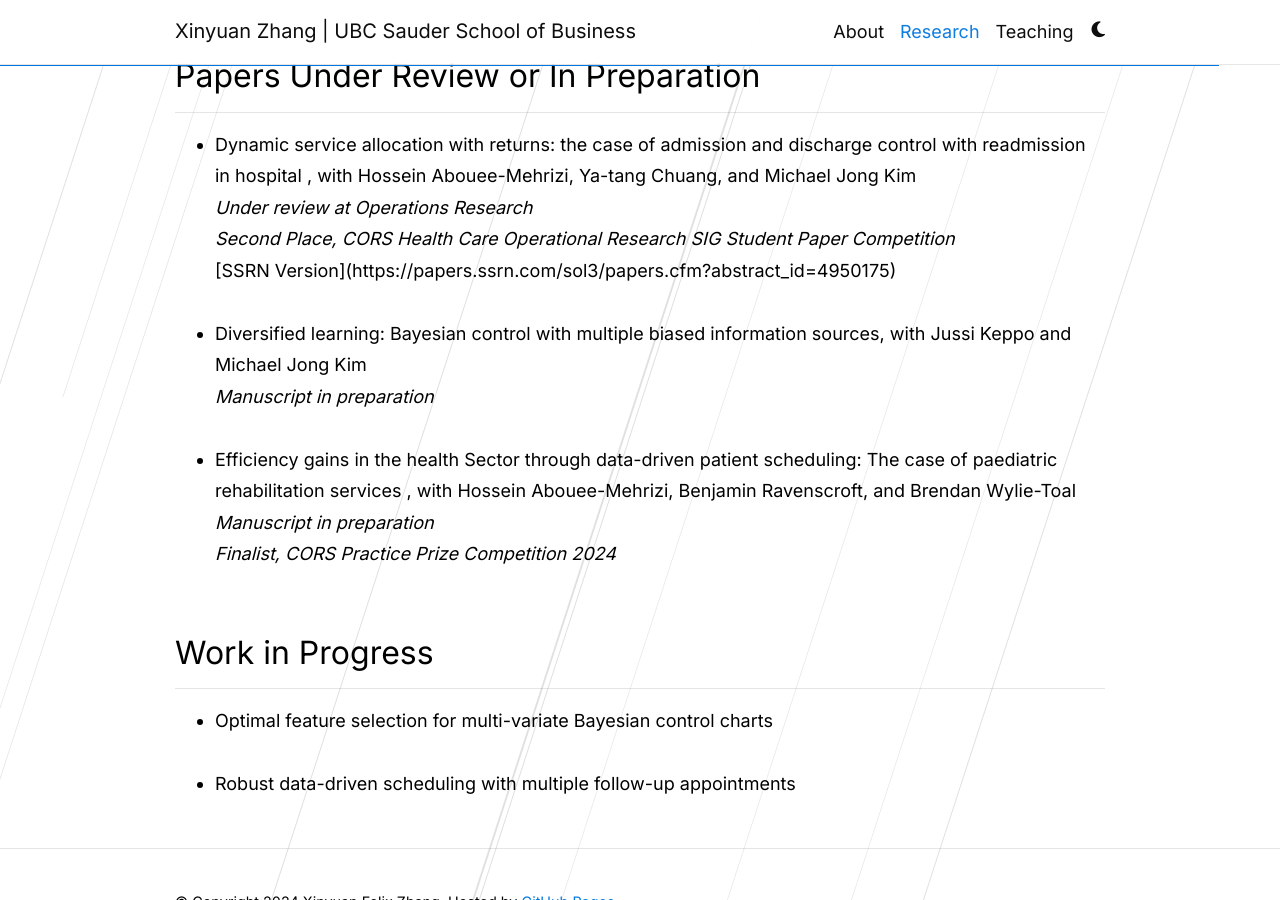
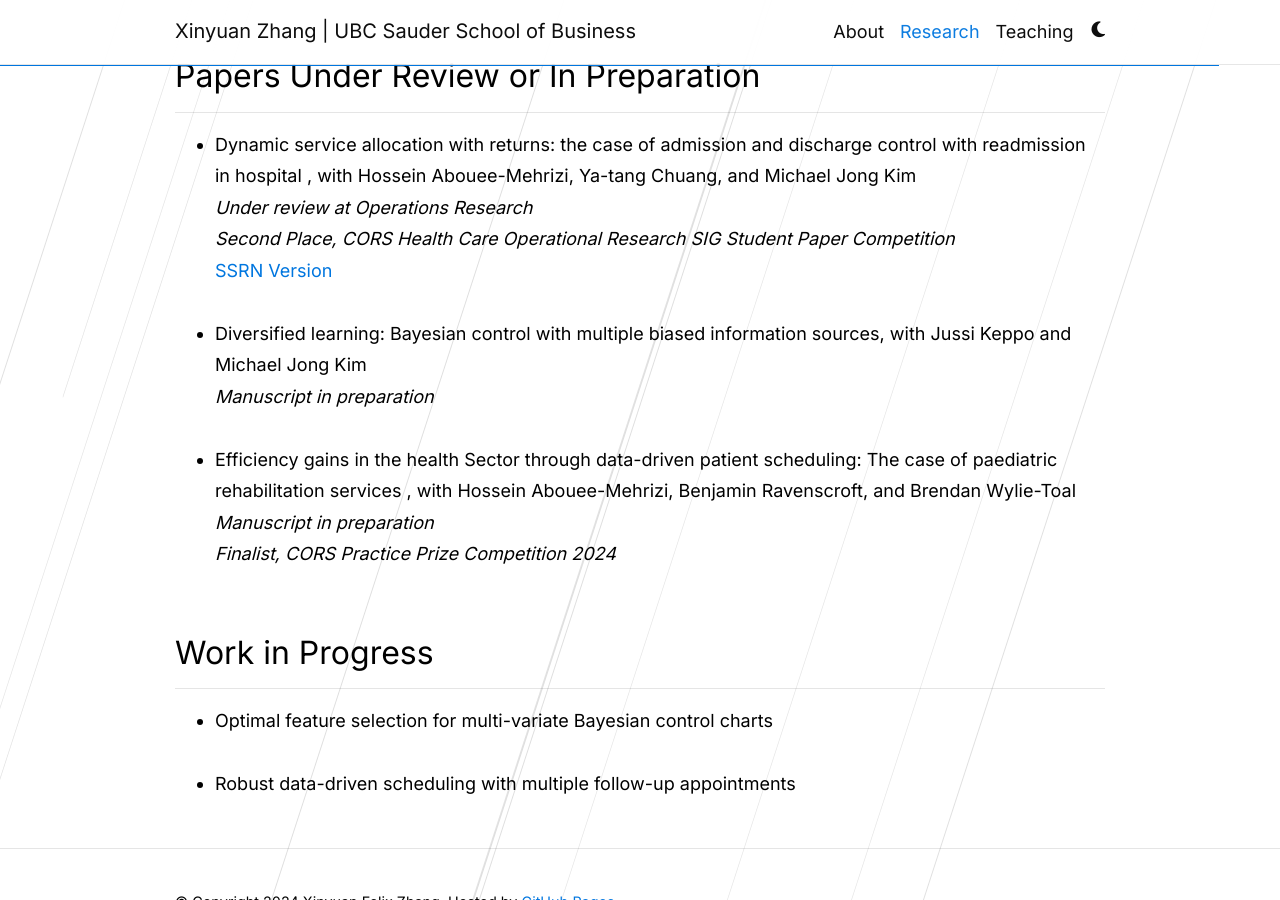
Before and after one commit to xyz2023ca/xyz2023ca.github.io, a Jekyll site: the page built from _pages/publications.md, in a window 1280 px wide and 900 px high, scrolled down 899 px. Built offline with Jekyll 4.4.1, drawn with Linux system fonts in a browser that asks for light colours; comment, search, counter and statistics services are not loaded; a style sheet for code colours, icons or effects is not loaded; some of the changed lines change nothing that is shown.

Commit message:
Update publications.md

```diff
--- a/_pages/publications.md
+++ b/_pages/publications.md
@@ -35,7 +35,7 @@
             <strong> Dynamic service allocation with returns: the case of admission and discharge control with readmission in hospital </strong>, with Hossein Abouee-Mehrizi, Ya-tang Chuang, and Michael Jong Kim<br>
             <em> Under review at Operations Research </em><br>
           <em>Second Place, CORS Health Care Operational Research SIG Student Paper Competition</em> <br>
-          [SSRN Version](https://papers.ssrn.com/sol3/papers.cfm?abstract_id=4950175)
+          <a href="https://papers.ssrn.com/sol3/papers.cfm?abstract_id=4950175" target="_blank">SSRN Version</a>
         </li>
         <br>
         <li>
```
